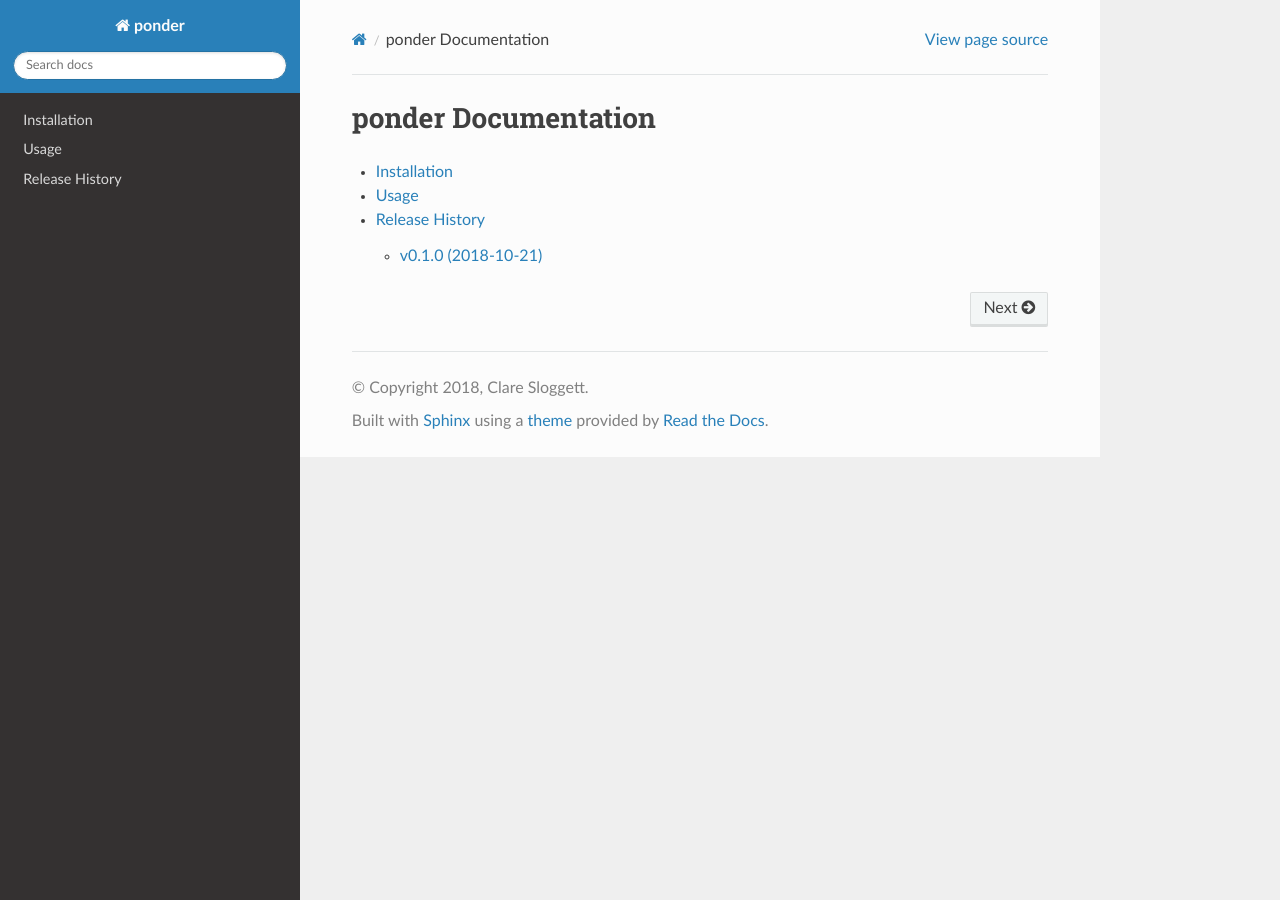
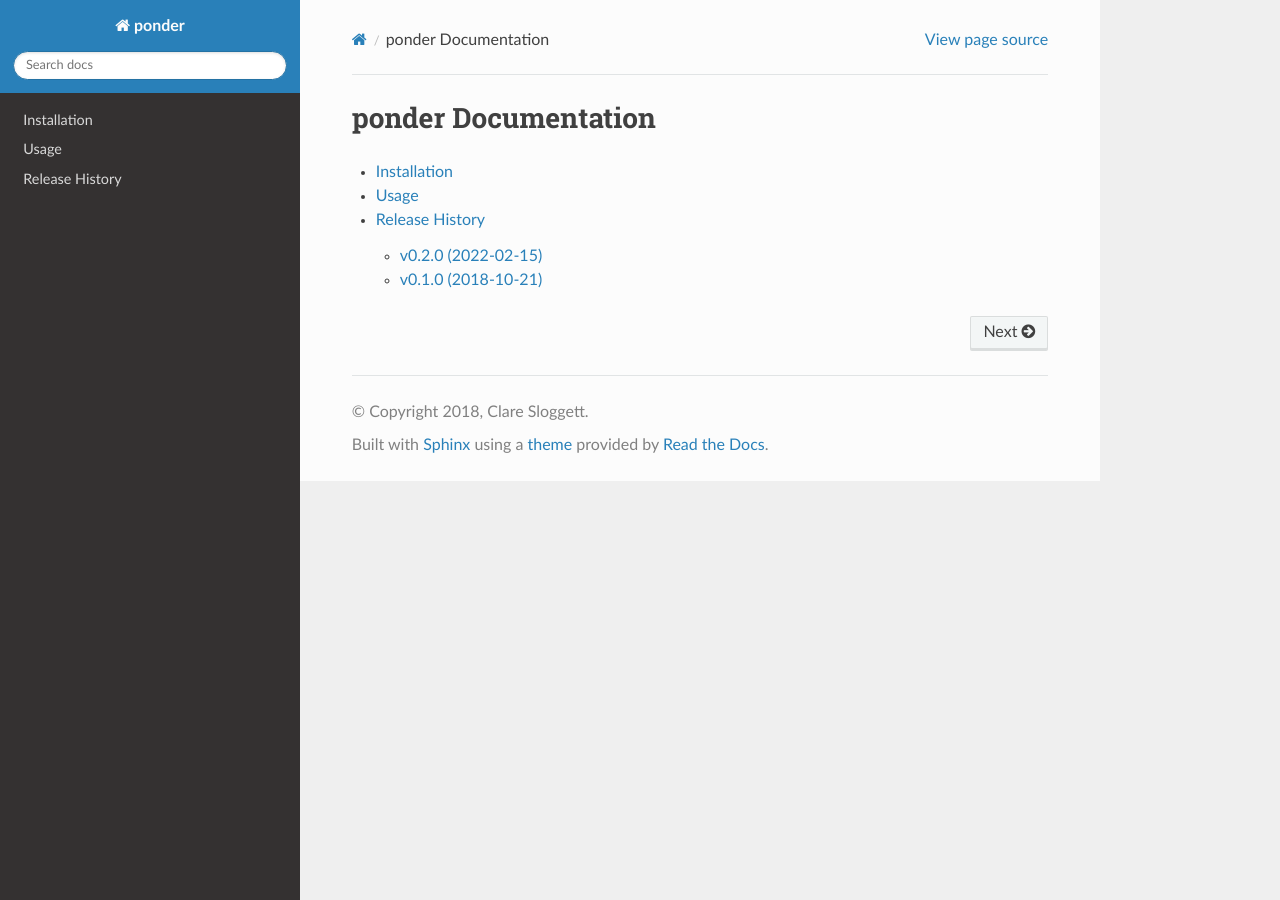
Before and after one commit to claresloggett/ponders, a Sphinx documentation site: the page built from docs/source/index.rst, in a window 1280 px wide. Built offline with Sphinx 7.4.7 and the Read the Docs theme 2.0.0, drawn with Linux system fonts in a browser that asks for light colours; the version number could not be read and is left out.

Commit message:
Release log for v0.2.0

```diff
--- a/docs/source/release-history.rst
+++ b/docs/source/release-history.rst
@@ -1,6 +1,12 @@
 ===============
 Release History
 ===============
+
+v0.2.0 (2022-02-15)
+------------------
+
+Moving package name to ponders
+
 
 v0.1.0 (2018-10-21)
 -------------------
```
